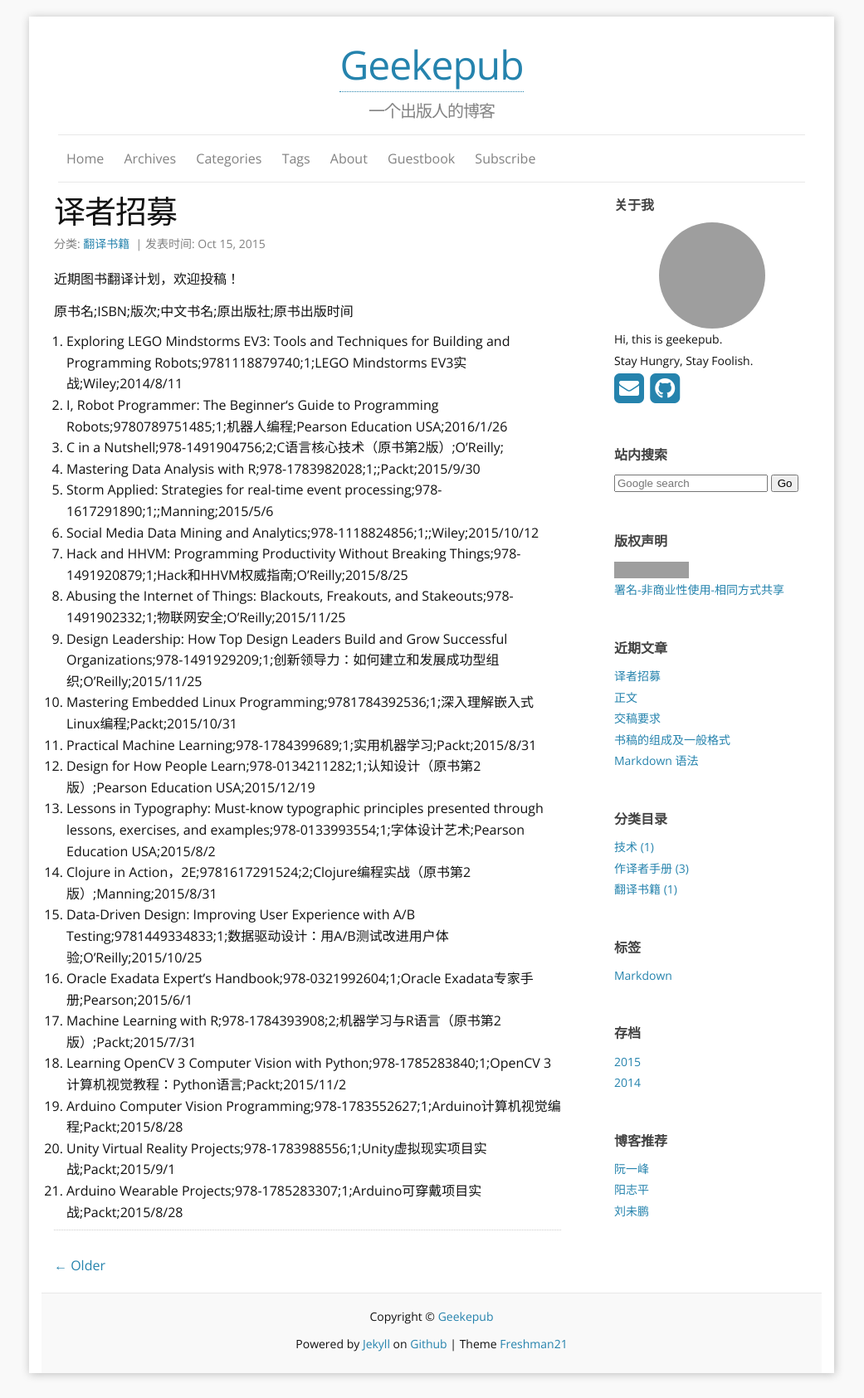
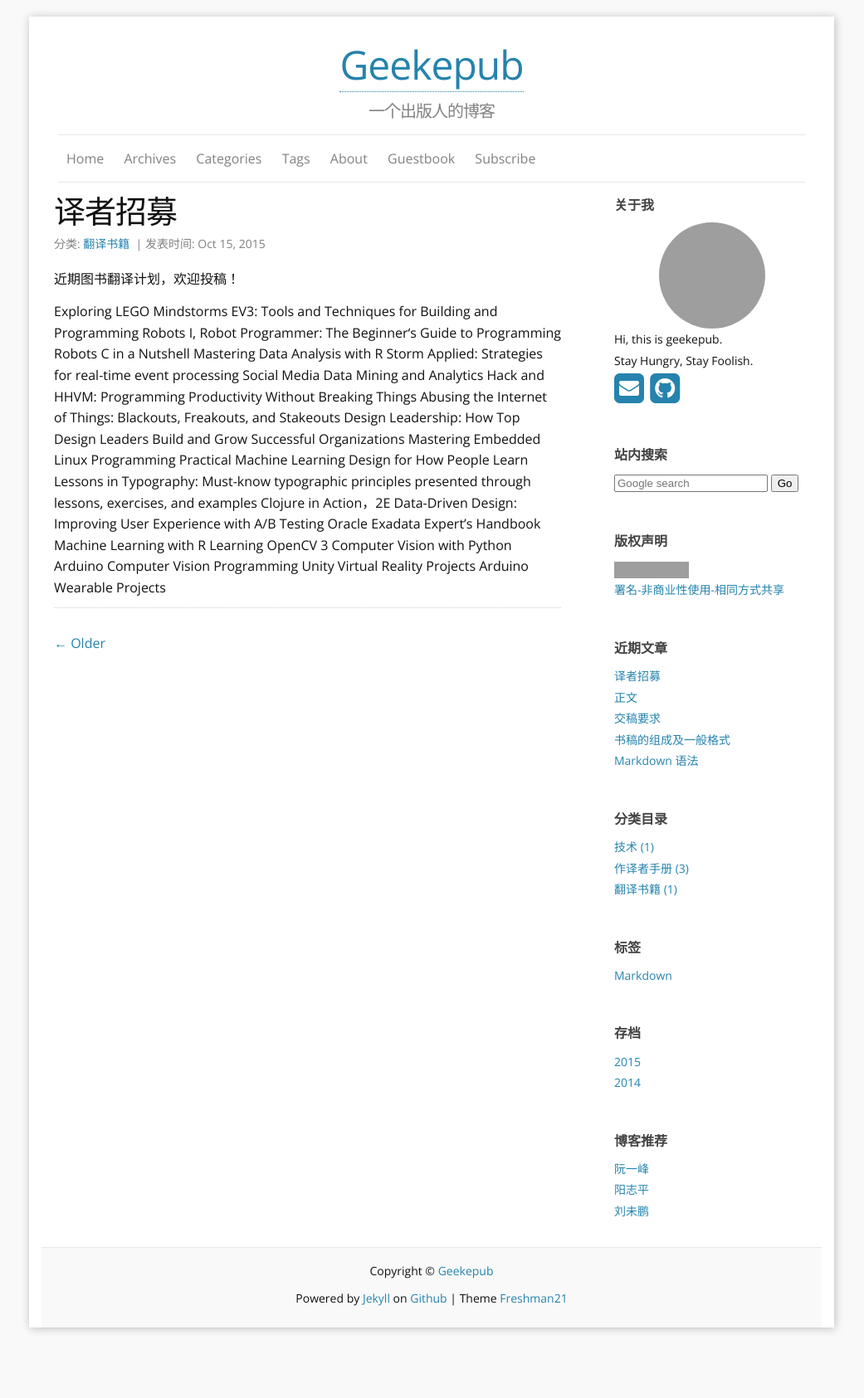
Before and after one commit to geekepub/geekepub.github.io, a Jekyll site: the page built from _posts/2015-10-15-译者招募.md, in a window 1280 px wide. Shown: the whole page at 83% size, without its empty margins (120-1161 px from the left). Built offline with Jekyll 4.4.1, drawn with Linux system fonts in a browser that asks for light colours; nearby versions of some CDN libraries; comment, search, counter and statistics services are not loaded; after the commit the page ends 1630 px from its top, so only the background shows below that; grey boxes are pictures that could not be loaded.

Commit message:
Update 2015-10-15-译者招募.md

```diff
--- a/_posts/2015-10-15-译者招募.md
+++ b/_posts/2015-10-15-译者招募.md
@@ -7,26 +7,25 @@ category: 翻译书籍
 
 近期图书翻译计划，欢迎投稿！
 
-原书名;ISBN;版次;中文书名;原出版社;原书出版时间
-
-1. Exploring LEGO Mindstorms EV3: Tools and Techniques for Building and Programming Robots;9781118879740;1;LEGO Mindstorms EV3实战;Wiley;2014/8/11
-1. I, Robot Programmer: The Beginner‘s Guide to Programming Robots;9780789751485;1;机器人编程;Pearson Education USA;2016/1/26
-1. C in a Nutshell;978-1491904756;2;C语言核心技术（原书第2版）;O'Reilly;
-1. Mastering Data Analysis with R;978-1783982028;1;;Packt;2015/9/30
-1. Storm Applied: Strategies for real-time event processing;978-1617291890;1;;Manning;2015/5/6
-1. Social Media Data Mining and Analytics;978-1118824856;1;;Wiley;2015/10/12
-1. Hack and HHVM: Programming Productivity Without Breaking Things;978-1491920879;1;Hack和HHVM权威指南;O'Reilly;2015/8/25
-1. Abusing the Internet of Things: Blackouts, Freakouts, and Stakeouts;978-1491902332;1;物联网安全;O'Reilly;2015/11/25
-1. Design Leadership: How Top Design Leaders Build and Grow Successful Organizations;978-1491929209;1;创新领导力：如何建立和发展成功型组织;O'Reilly;2015/11/25
-1. Mastering Embedded Linux Programming;9781784392536;1;深入理解嵌入式Linux编程;Packt;2015/10/31
-1. Practical Machine Learning;978-1784399689;1;实用机器学习;Packt;2015/8/31
-1. Design for How People Learn;978-0134211282;1;认知设计（原书第2版）;Pearson Education USA;2015/12/19
-1. Lessons in Typography: Must-know typographic principles presented through lessons, exercises, and examples;978-0133993554;1;字体设计艺术;Pearson Education USA;2015/8/2
-1. Clojure in Action，2E;9781617291524;2;Clojure编程实战（原书第2版）;Manning;2015/8/31
-1. Data-Driven Design: Improving User Experience with A/B Testing;9781449334833;1;数据驱动设计：用A/B测试改进用户体验;O’Reilly;2015/10/25
-1. Oracle Exadata Expert's Handbook;978-0321992604;1;Oracle Exadata专家手册;Pearson;2015/6/1
-1. Machine Learning with R;978-1784393908;2;机器学习与R语言（原书第2版）;Packt;2015/7/31
-1. Learning OpenCV 3 Computer Vision with Python;978-1785283840;1;OpenCV 3计算机视觉教程：Python语言;Packt;2015/11/2
-1. Arduino Computer Vision Programming;978-1783552627;1;Arduino计算机视觉编程;Packt;2015/8/28
-1. Unity Virtual Reality Projects;978-1783988556;1;Unity虚拟现实项目实战;Packt;2015/9/1
-1. Arduino Wearable Projects;978-1785283307;1;Arduino可穿戴项目实战;Packt;2015/8/28
+Exploring LEGO Mindstorms EV3: Tools and Techniques for Building and Programming Robots
+I, Robot Programmer: The Beginner‘s Guide to Programming Robots
+C in a Nutshell
+Mastering Data Analysis with R
+Storm Applied: Strategies for real-time event processing
+Social Media Data Mining and Analytics
+<!--more-->
+Hack and HHVM: Programming Productivity Without Breaking Things
+Abusing the Internet of Things: Blackouts, Freakouts, and Stakeouts
+Design Leadership: How Top Design Leaders Build and Grow Successful Organizations
+Mastering Embedded Linux Programming
+Practical Machine Learning
+Design for How People Learn
+Lessons in Typography: Must-know typographic principles presented through lessons, exercises, and examples
+Clojure in Action，2E
+Data-Driven Design: Improving User Experience with A/B Testing
+Oracle Exadata Expert's Handbook
+Machine Learning with R
+Learning OpenCV 3 Computer Vision with Python
+Arduino Computer Vision Programming
+Unity Virtual Reality Projects
+Arduino Wearable Projects
```
